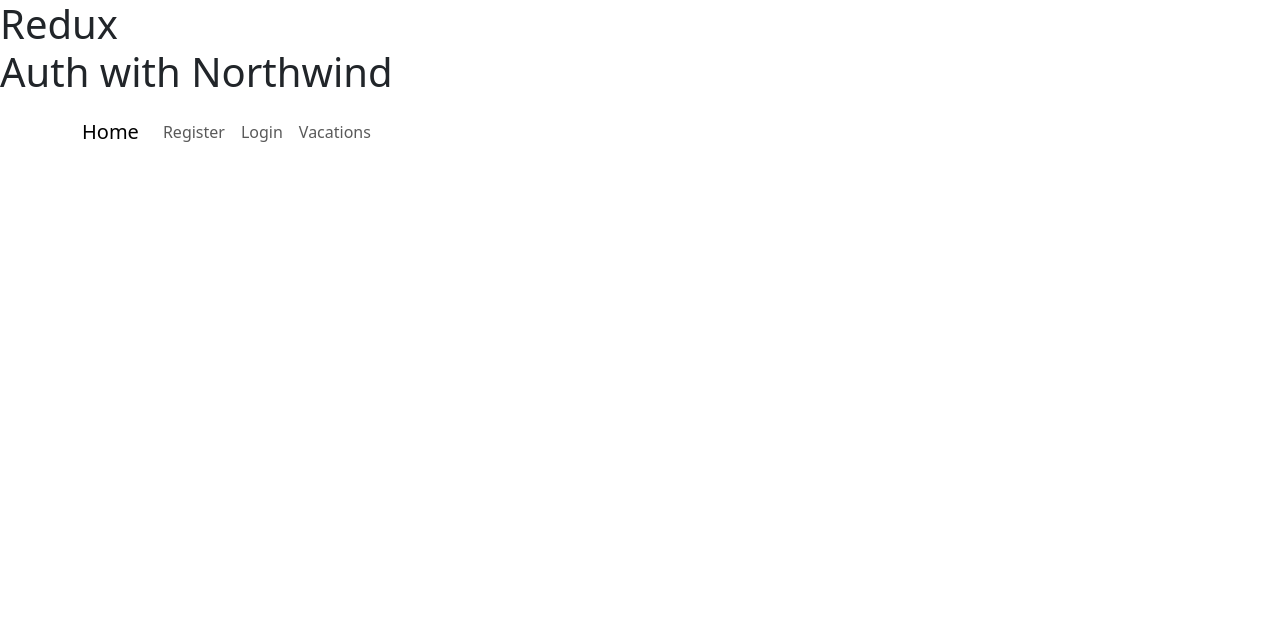
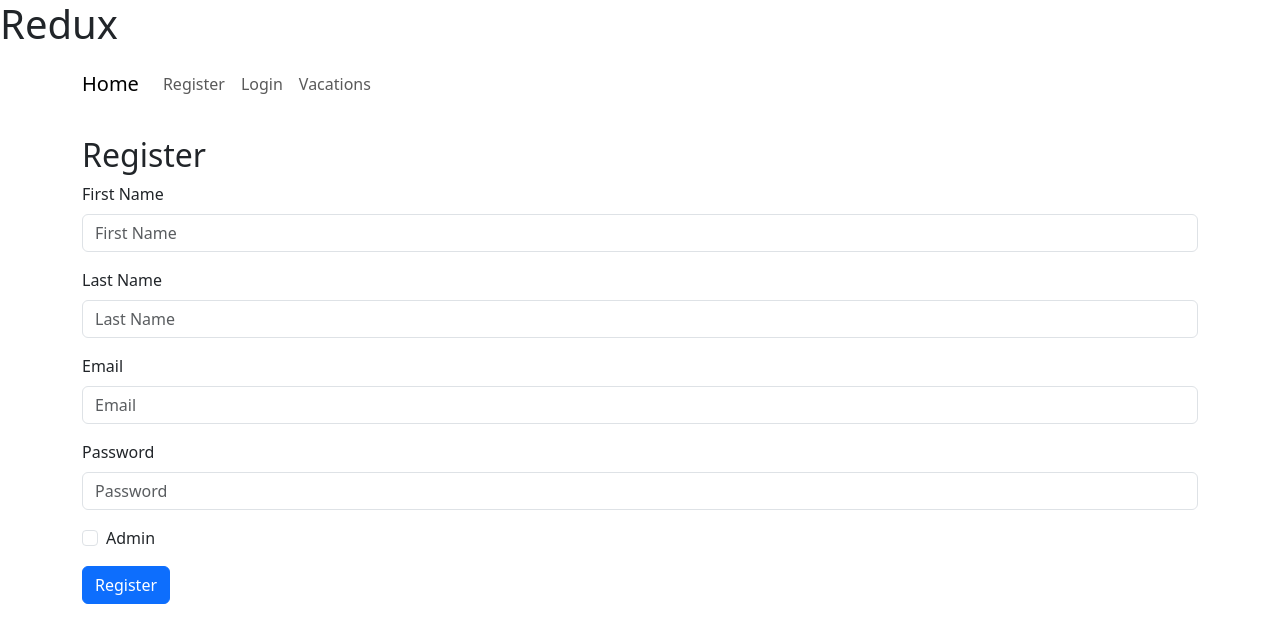
Before and after one commit to ShakedKelman/project_3, a React (Create React App) app in the folder front_end/: page / in a window 1280 px wide. Shown: the top 642 px of the page. Built offline with nearby package versions, Linux system fonts and the light colour scheme.

Commit message:
before changing nav and registeration

```diff
--- a/front_end/src/App.tsx
+++ b/front_end/src/App.tsx
@@ -5,7 +5,7 @@ import SiteRoutes from './components/SiteRoutes'; // Import SiteRoutes
 function App() {
   return (
     <div>
-      <h1> Redux <br/> Auth with Northwind </h1>
+      <h1> Redux <br/>  </h1>
       <NavbarWeb />
       <SiteRoutes /> {/* Include SiteRoutes here */}
     </div>
--- a/front_end/src/components/SiteRoutes.tsx
+++ b/front_end/src/components/SiteRoutes.tsx
@@ -14,6 +14,8 @@ const SiteRoutes: React.FC = () => {
       <Route path="/login" element={<LoginComponent />} />
       {/* <Route path="/register" element={<RegisterComponent />} /> */}
       <Route path="/register" element={<RegisterComponent />} />
+      <Route path="/" element={<RegisterComponent />} />
+
 
       <Route
         path="/vacations"
```
